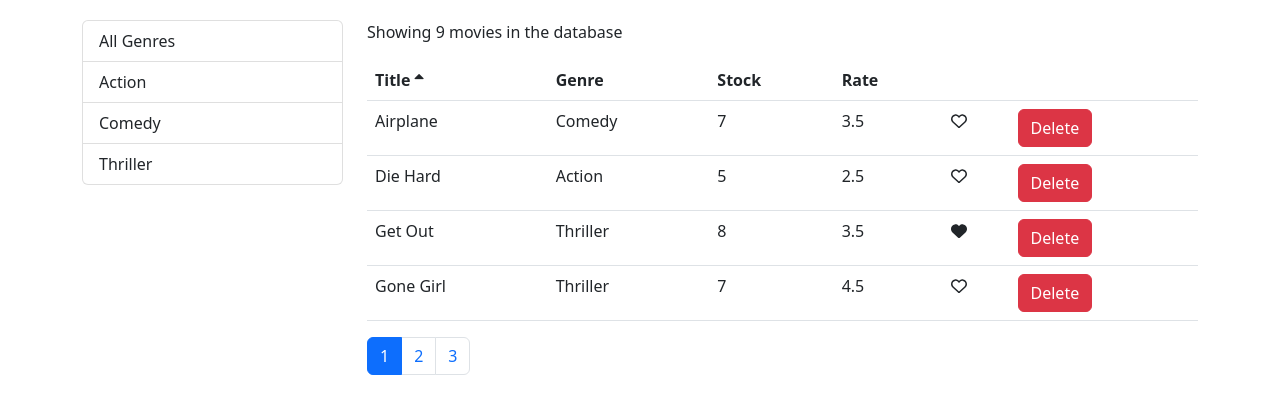
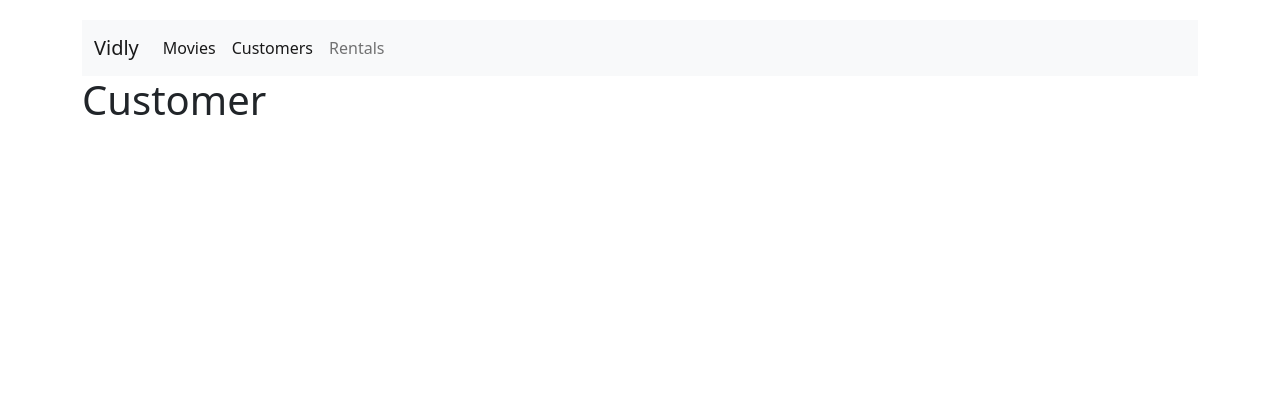
Before and after one commit to zalogarciam/vidly, a React (Create React App) app in the folder vidlyu/: page /customers in a window 1280 px wide. Shown: the top 414 px of the page. Built offline with nearby package versions, Linux system fonts and the light colour scheme.

Commit message:
Add Navbar

```diff
--- a/vidlyu/package.json
+++ b/vidlyu/package.json
@@ -16,6 +16,7 @@
     "prop-types": "^15.8.1",
     "react": "^18.2.0",
     "react-dom": "^18.2.0",
+    "react-router-dom": "^6.6.2",
     "react-scripts": "5.0.1",
     "web-vitals": "^2.1.4"
   },
--- a/vidlyu/src/App.js
+++ b/vidlyu/src/App.js
@@ -1,9 +1,24 @@
-import './App.css';
+import "./App.css";
+import Movie from "./components/movie";
+import NavBar from "./components/navBar";
+import { Route, Routes, Switch } from "react-router-dom";
+import Customer from "./components/customer";
+import Rental from "./components/rental";
 
 function App() {
   return (
-    <main className='container'>
-      <h1> Hello World </h1>
+    <main className="container">
+      <div>
+        <NavBar></NavBar>
+        <div className="content">
+          <Routes>
+            <Route path="/movies" element={<Movie />}></Route>
+            <Route path="/customers" element={<Customer />}></Route>
+            <Route path="/rentals" element={<Rental />}></Route>
+            <Route path="/" element={<Movie />}></Route>
+          </Routes>
+        </div>
+      </div>
     </main>
   );
 }
--- /dev/null
+++ b/vidlyu/src/components/customer.jsx
@@ -0,0 +1,5 @@
+const Customer = () => {
+  return <h1>Customer</h1>;
+};
+
+export default Customer;
--- /dev/null
+++ b/vidlyu/src/components/navBar.jsx
@@ -0,0 +1,49 @@
+import { NavLink } from "react-router-dom";
+
+const NavBar = () => {
+  return (
+    <nav className="navbar navbar-expand-lg bg-light">
+      <div className="container-fluid">
+        <NavLink className="navbar-brand" to="/">
+          Vidly
+        </NavLink>
+        <button
+          className="navbar-toggler"
+          type="button"
+          data-bs-toggle="collapse"
+          data-bs-target="#navbarNav"
+          aria-controls="navbarNav"
+          aria-expanded="false"
+          aria-label="Toggle navigation"
+        >
+          <span className="navbar-toggler-icon"></span>
+        </button>
+        <div className="collapse navbar-collapse" id="navbarNav">
+          <ul className="navbar-nav">
+            <li className="nav-item">
+              <NavLink
+                className="nav-link active"
+                aria-current="page"
+                to="/movies"
+              >
+                Movies
+              </NavLink>
+            </li>
+            <li className="nav-item">
+              <NavLink className="nav-link" to="/customers">
+                Customers
+              </NavLink>
+            </li>
+            <li className="nav-item">
+              <NavLink className="nav-link" to="/rentals">
+                Rentals
+              </NavLink>
+            </li>
+          </ul>
+        </div>
+      </div>
+    </nav>
+  );
+};
+
+export default NavBar;
--- /dev/null
+++ b/vidlyu/src/components/rental.jsx
@@ -0,0 +1,5 @@
+const Rental = () => {
+  return <h1>Rental</h1>;
+};
+
+export default Rental;
--- a/vidlyu/src/index.js
+++ b/vidlyu/src/index.js
@@ -1,14 +1,17 @@
-import React from 'react';
-import ReactDOM from 'react-dom/client';
-import './index.css';
-import reportWebVitals from './reportWebVitals';
-import 'bootstrap/dist/css/bootstrap.css'
-import 'font-awesome/css/font-awesome.css'
-import Movie from './components/movie';
-const root = ReactDOM.createRoot(document.getElementById('root'));
+import React from "react";
+import ReactDOM from "react-dom/client";
+import "./index.css";
+import reportWebVitals from "./reportWebVitals";
+import "bootstrap/dist/css/bootstrap.css";
+import "font-awesome/css/font-awesome.css";
+import App from "./App";
+import { BrowserRouter } from "react-router-dom";
+const root = ReactDOM.createRoot(document.getElementById("root"));
 root.render(
   <React.StrictMode>
-    <Movie />
+    <BrowserRouter>
+      <App></App>
+    </BrowserRouter>
   </React.StrictMode>
 );
 
```
Also changed, not shown: 1 other file (tests, documents, lock files or other folders).
